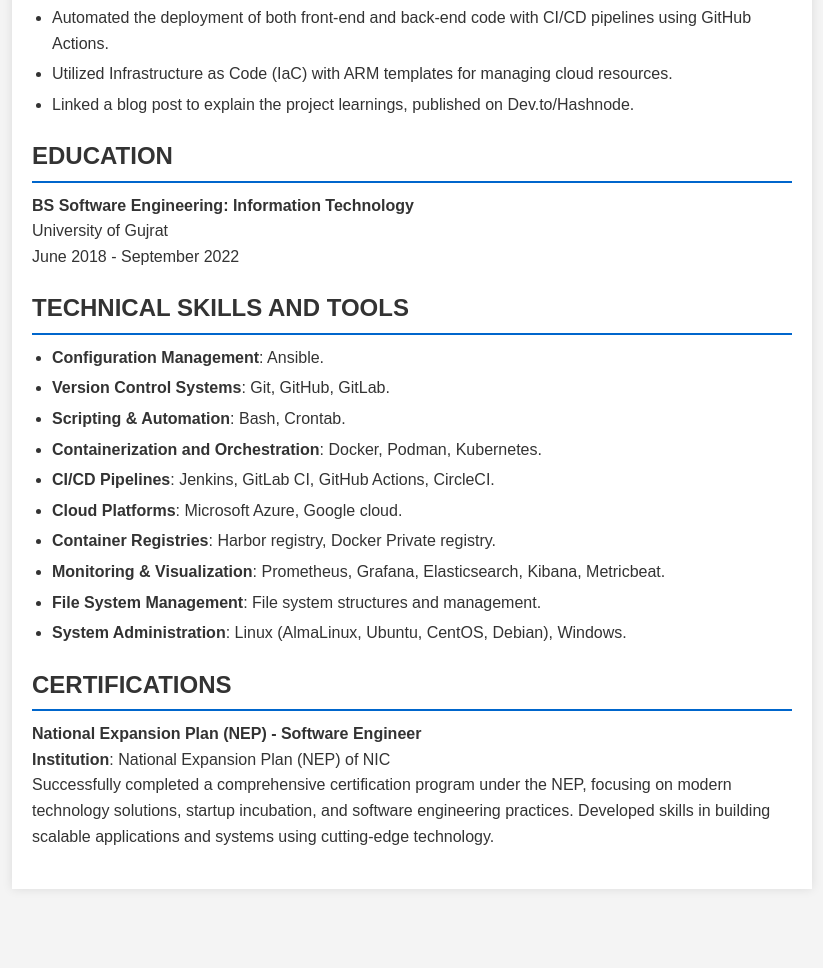
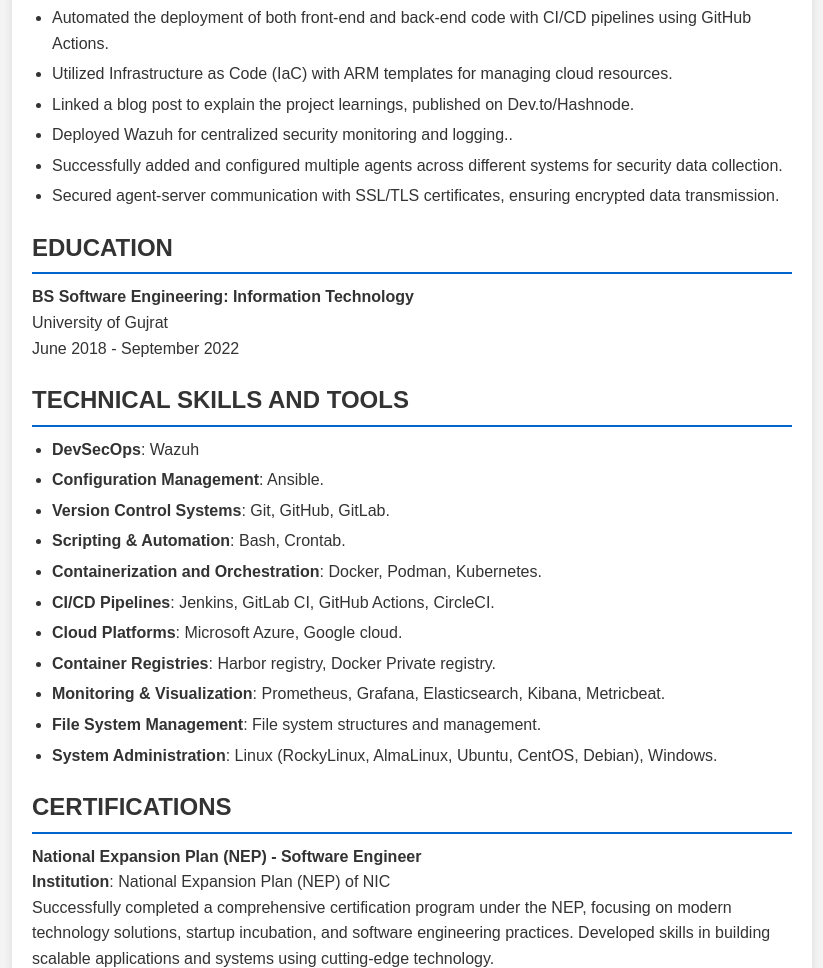
Before and after one commit to Muqadas-fiaz/Muqadas-fiaz.github.io, a plain HTML site: page index.html in a window 1280 px wide. Shown: the part 860-1828 px from the top of the page, without its empty margins (228-1051 px from the left). Before the commit the page ends 1769 px from the top, so only its background shows below. Drawn offline with Linux system fonts and the light colour scheme.

Commit message:
Update index.html

```diff
--- a/index.html
+++ b/index.html
@@ -120,6 +120,9 @@
                 <li>Automated the deployment of both front-end and back-end code with CI/CD pipelines using GitHub Actions.</li>
                 <li>Utilized Infrastructure as Code (IaC) with ARM templates for managing cloud resources.</li>
                 <li>Linked a blog post to explain the project learnings, published on Dev.to/Hashnode.</li>
+                 <li>Deployed Wazuh for centralized security monitoring and logging..</li>
+                 <li>Successfully added and configured multiple agents across different systems for security data collection.</li>
+                 <li>Secured agent-server communication with SSL/TLS certificates, ensuring encrypted data transmission.</li>
             </ul>
         </div>
 
@@ -132,6 +135,7 @@
         <div class="section">
             <h2>TECHNICAL SKILLS AND TOOLS</h2>
             <ul>
+                <li><strong>DevSecOps</strong>: Wazuh</li>
                 <li><strong>Configuration Management</strong>: Ansible.</li>
                 <li><strong>Version Control Systems</strong>: Git, GitHub, GitLab.</li>
                 <li><strong>Scripting & Automation</strong>: Bash, Crontab.</li>
@@ -141,7 +145,7 @@
                 <li><strong>Container Registries</strong>: Harbor registry, Docker Private registry.</li>
                 <li><strong>Monitoring & Visualization</strong>: Prometheus, Grafana, Elasticsearch, Kibana, Metricbeat.</li>
                 <li><strong>File System Management</strong>: File system structures and management.</li>
-                <li><strong>System Administration</strong>: Linux (AlmaLinux, Ubuntu, CentOS, Debian), Windows.</li>
+                <li><strong>System Administration</strong>: Linux (RockyLinux, AlmaLinux, Ubuntu, CentOS, Debian), Windows.</li>
             </ul>
         </div>
 
```
